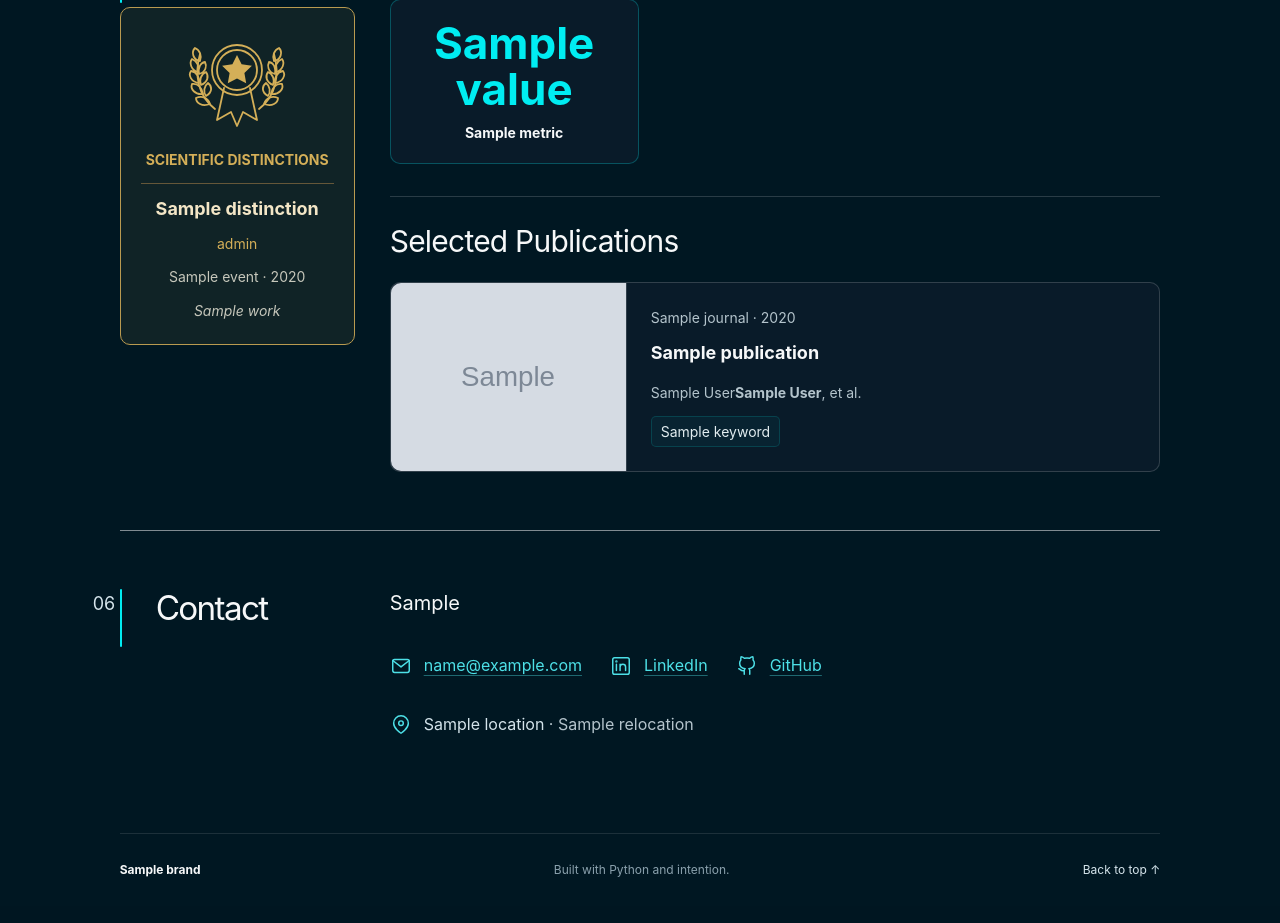
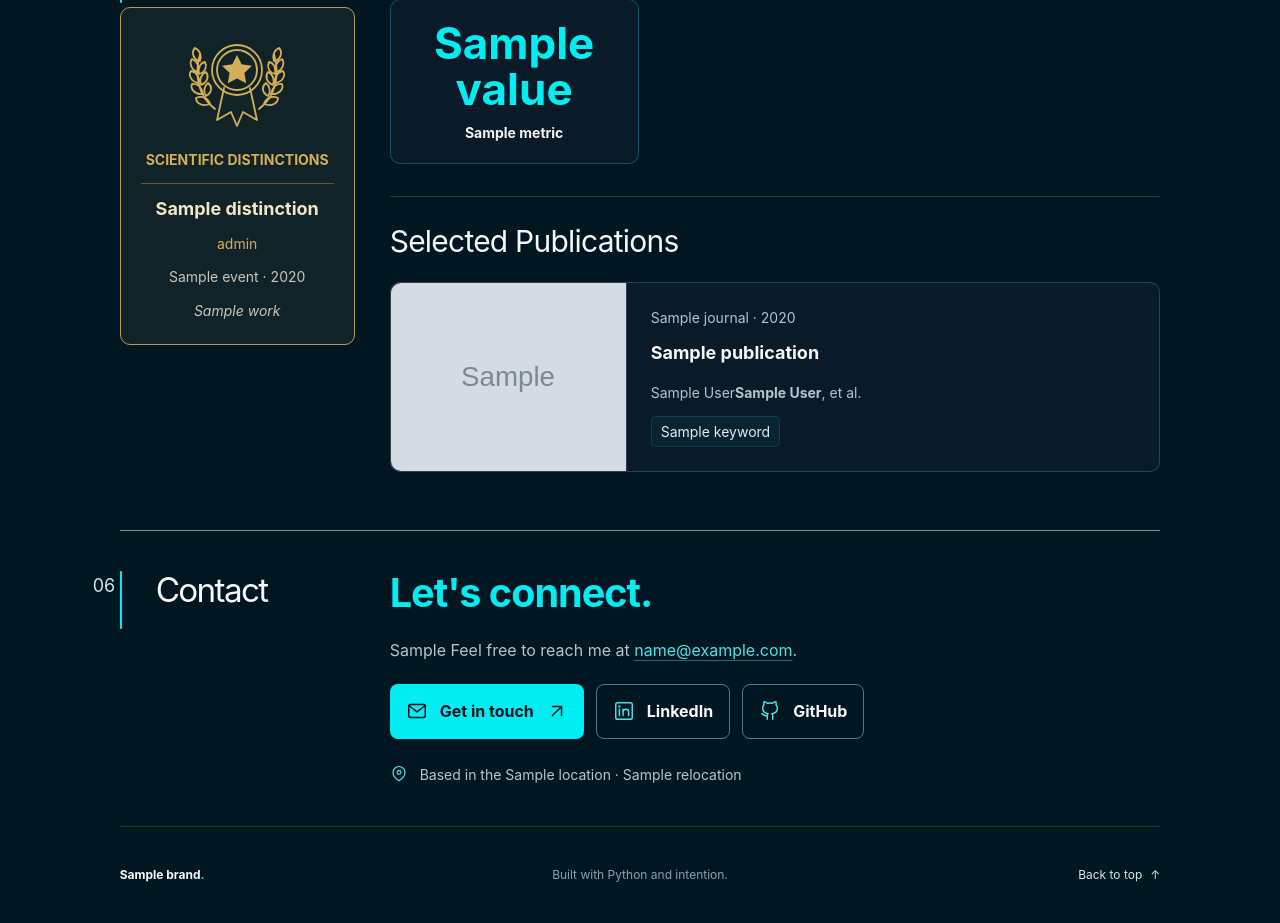
Before and after one commit to LexC/lexc.github.io, a Flask app: template src/portfolio/templates/index.html in a window 1280 px wide. Shown: the part 2253-3176 px from the top of the page. Before the commit the page ends 3130 px from the top, so only its background shows below. Run offline with Flask 3, Linux system fonts and the light colour scheme; the template is opened without the code that fills it: most values are stand-ins (such as "Sample title", 1, 10 or a date in 2020); grey boxes marked "Sample" are stand-in pictures; style sheets or scripts are compiled from the project's sources.

Commit message:
feat: update contact section with improved layout and descriptions; enhance footer and contact icons

```diff
--- a/src/portfolio/content.py
+++ b/src/portfolio/content.py
@@ -41,8 +41,9 @@ PROFILE = {
         "from industry platforms to public technical projects."
     ),
     "contact_intro": (
-        "Interested in scientific R&D, medical technology, and building useful "
-        "software. I'm open to conversations with researchers and engineering teams."
+        "I'm always interested in meeting people working on challenging scientific "
+        "and technological problems, exploring new ideas, and discussing professional "
+        "opportunities."
     ),
     "github_url": "https://github.com/LexC",
 }
--- a/src/portfolio/static/css/sections.css
+++ b/src/portfolio/static/css/sections.css
@@ -883,19 +883,33 @@
 }
 
 .contact-section {
-  padding-bottom:95px
+  padding-block:var(--space-10);
+  scroll-margin-top:calc(-1 * var(--space-10) - 1px)
+}
+
+.contact-heading {
+  margin:0 0 var(--space-5);
+  font-size:calc(var(--text-contact-title) * .9);
+  font-weight:var(--weight-bold);
+  line-height:var(--leading-section);
+  letter-spacing:var(--tracking-heading)
+}
+
+.contact-description {
+  margin:0 0 var(--space-5);
+  text-align:justify
 }
 
 .contact-links {
   display:flex;
   flex-wrap:wrap;
-  gap:var(--space-4) var(--space-7);
+  gap:var(--space-3);
   list-style:none;
   margin:0;
   padding:0
 }
 
-.contact-links li,.contact-location {
+.contact-location {
   display:flex;
   align-items:center;
   gap:var(--space-3);
@@ -904,8 +918,15 @@
 }
 
 .contact-links a {
-  padding-block:var(--space-2);
-  min-width:0
+  gap:var(--space-3);
+  padding:var(--space-3) var(--space-4);
+  min-height:55px;
+  white-space:nowrap;
+  font-weight:var(--weight-semibold)
+}
+
+.contact-links .button-primary .contact-icon {
+  color:inherit
 }
 
 .contact-icon {
@@ -915,13 +936,14 @@
 
 .contact-location {
   margin:var(--space-6) 0 0;
-  color:var(--color-text-soft);
-  font-size:var(--text-body);
+  color:var(--color-text-muted);
+  font-size:var(--text-small);
   line-height:var(--leading-location)
 }
 
-.contact-relocation {
-  color:var(--color-text-muted)
+.contact-location .contact-icon {
+  width:18px;
+  height:18px
 }
 
 @media(max-width:1000px) {
@@ -985,11 +1007,6 @@
     justify-self:center
   }
 
-  .contact-links {
-    flex-direction:column;
-    gap:var(--space-2)
-  }
-
   .contact-location {
     align-items:flex-start
   }
@@ -998,9 +1015,6 @@
     margin-top:3px
   }
 
-  .contact-relocation {
-    display:block
-  }
 }
 
 @media(max-width:480px) {
--- a/src/portfolio/static/css/shared.css
+++ b/src/portfolio/static/css/shared.css
@@ -317,9 +317,9 @@ button,a {
 .site-footer {
   border-top:1px solid var(--color-footer-border);
   padding-block:26px;
-  display:flex;
+  display:grid;
+  grid-template-columns:1fr auto 1fr;
   align-items:center;
-  justify-content:space-between;
   gap:var(--space-3);
   color:var(--color-text-footer);
   font-size:var(--text-caption)
@@ -330,7 +330,16 @@ button,a {
 }
 
 .site-footer a {
+  justify-self:end;
+  display:inline-flex;
+  align-items:center;
+  gap:var(--space-2);
+  min-height:44px;
   color:var(--color-text-soft)
+}
+
+.site-footer a:hover {
+  color:var(--color-link-hover)
 }
 
 @media(max-width:1000px) {
@@ -402,6 +411,8 @@ button,a {
   }
 
   .site-footer {
+    display:flex;
+    justify-content:space-between;
     flex-wrap:wrap;
     line-height:var(--leading-relaxed)
   }
--- a/src/portfolio/static/css/theme.css
+++ b/src/portfolio/static/css/theme.css
@@ -58,6 +58,7 @@
   --text-lead: 1.25rem;
   --text-card-title: 1.3125rem;
   --text-section-title: clamp(1.5625rem, 2.6vw, 2.3125rem);
+  --text-contact-title: clamp(2rem, 3.5vw, 2.75rem);
   --text-featured-title: clamp(1.5625rem, 2.6vw, 2.125rem);
   --text-metric: 2.75rem;
   --text-hero-title: clamp(3.5rem, 5vw, 5rem);
--- a/src/portfolio/templates/base.html
+++ b/src/portfolio/templates/base.html
@@ -39,6 +39,6 @@
     <main>
       {% block content %}{% endblock %}
     </main>
-    <footer class="site-footer section-wrap"><span><strong>{{ profile.brand }}</strong></span><span>Built with Python and intention.</span><a href="#top">Back to top ↑</a></footer>
+    <footer class="site-footer section-wrap"><span><strong>{{ profile.brand }}<span class="brand-dot">.</span></strong></span><span>Built with Python and intention.</span><a href="#top">Back to top <span aria-hidden="true">↑</span></a></footer>
   </body>
 </html>
--- a/src/portfolio/templates/components/contact-icon.html
+++ b/src/portfolio/templates/components/contact-icon.html
@@ -1,6 +1,7 @@
 {% macro contact_icon(kind) -%}
 <svg class="contact-icon" viewBox="0 0 24 24" width="22" height="22" fill="none" stroke="currentColor" stroke-width="1.6" stroke-linecap="round" stroke-linejoin="round" aria-hidden="true">
   {% if kind == "email" %}<rect x="3" y="5" width="18" height="14" rx="2"/><path d="m3 6 9 7 9-7"/>
+  {% elif kind == "external" %}<path d="M7 17 17 7M7 7h10v10"/>
   {% elif kind == "linkedin" %}<rect x="3" y="3" width="18" height="18" rx="2"/><path d="M7 10v7m4 0v-7m0 3a3 3 0 0 1 6 0v4"/><circle cx="7" cy="7" r=".5"/>
   {% elif kind == "github" %}<path d="M9 21v-4c-4 1-4-2-6-2m12 6v-4c0-1-.4-1.6-1-2 3-.4 6-1.5 6-6a5 5 0 0 0-1.4-3.5c.2-.8.2-2-.2-3.5-1.5 0-3 1-3.5 1.5a13 13 0 0 0-5.8 0C8.5 3 7 2 5.5 2c-.4 1.5-.4 2.7-.2 3.5A5 5 0 0 0 4 9c0 4.5 3 5.6 6 6-.6.4-1 1-1 2"/>
   {% else %}<path d="M20 10c0 6-8 11-8 11S4 16 4 10a8 8 0 1 1 16 0Z"/><circle cx="12" cy="10" r="2.5"/>{% endif %}
--- a/src/portfolio/templates/sections/contact.html
+++ b/src/portfolio/templates/sections/contact.html
@@ -2,12 +2,13 @@
 {% from "components/contact-icon.html" import contact_icon %}
 {% call section("contact", "Contact", "06", class_name="contact-section") %}
   {% call section_body() %}
-    <p class="section-lead">{{ profile.contact_intro }}</p>
+    <h3 class="contact-heading accent-text">Let's connect.</h3>
+    <p class="contact-description body-copy">{{ profile.contact_intro }} Feel free to reach me at <a class="text-link" href="mailto:{{ contact.email }}">{{ contact.email }}</a>.</p>
     <ul class="contact-links">
-      <li>{{ contact_icon("email") }}<a class="text-link" href="mailto:{{ contact.email }}">{{ contact.email }}</a></li>
-      <li>{{ contact_icon("linkedin") }}<a class="text-link" href="{{ contact.linkedin_url }}" target="_blank" rel="noopener noreferrer" aria-label="Alex Carvalho on LinkedIn (opens in a new tab)">LinkedIn</a></li>
-      <li>{{ contact_icon("github") }}<a class="text-link" href="{{ profile.github_url }}" target="_blank" rel="noopener noreferrer" aria-label="LexC on GitHub (opens in a new tab)">GitHub</a></li>
+      <li><a class="button button-primary" href="mailto:{{ contact.email }}">{{ contact_icon("email") }}<span>Get in touch</span>{{ contact_icon("external") }}</a></li>
+      <li><a class="button button-secondary" href="{{ contact.linkedin_url }}" target="_blank" rel="noopener noreferrer" aria-label="Alex Carvalho on LinkedIn (opens in a new tab)">{{ contact_icon("linkedin") }}<span>LinkedIn</span></a></li>
+      <li><a class="button button-secondary" href="{{ profile.github_url }}" target="_blank" rel="noopener noreferrer" aria-label="LexC on GitHub (opens in a new tab)">{{ contact_icon("github") }}<span>GitHub</span></a></li>
     </ul>
-    <p class="contact-location">{{ contact_icon("location") }}<span>{{ contact.location }} <span class="contact-relocation">· {{ contact.relocation }}</span></span></p>
+    <p class="contact-location">{{ contact_icon("location") }}<span>Based in the {{ contact.location }} · {{ contact.relocation }}</span></p>
   {% endcall %}
 {% endcall %}
```
